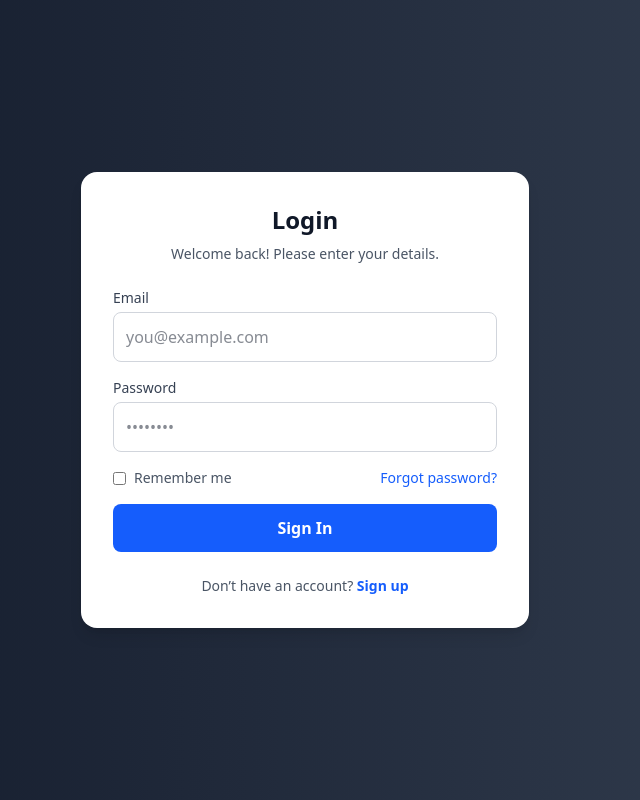
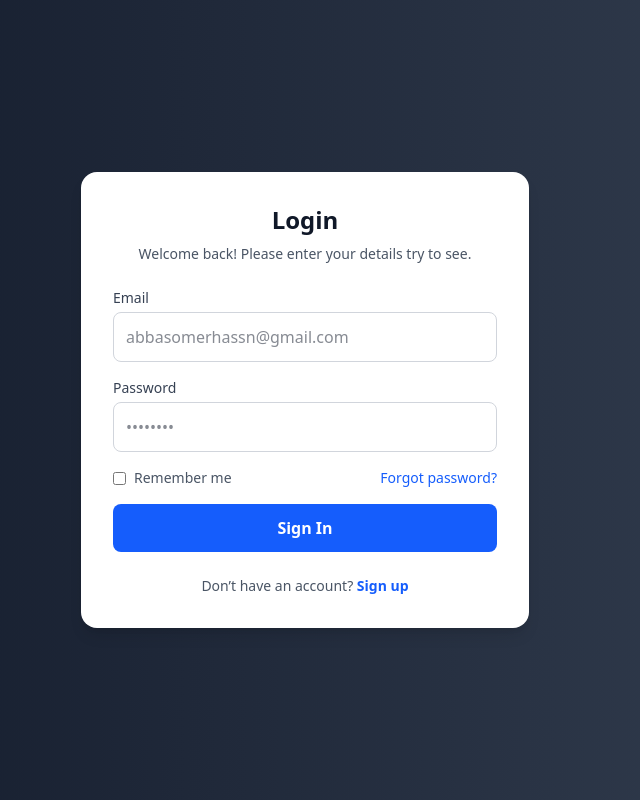
Before and after one commit to Abbaslewa/Login-Using-Next.js, a Next.js app: page / in a window 1280 px wide. Shown: the whole page, without its empty margins (335-975 px from the left). Built offline with nearby package versions, Linux system fonts and the light colour scheme.

Commit message:
updating

```diff
--- a/app/page.tsx
+++ b/app/page.tsx
@@ -9,7 +9,6 @@ export default function LoginPage() {
   const handleSubmit = (e: React.FormEvent) => {
     e.preventDefault();
     console.log({ email, password });
-    // You can add your login API call here
   };
 
   return (
@@ -17,24 +16,24 @@ export default function LoginPage() {
       <div className="w-full max-w-md rounded-2xl bg-white p-8 shadow-lg">
         <h1 className="text-2xl font-bold text-center text-gray-900">Login</h1>
         <p className="mt-2 text-center text-gray-600 text-sm">
-          Welcome back! Please enter your details.
+          Welcome back! Please enter your details try to see.
         </p>
 
         <form onSubmit={handleSubmit} className="mt-6 space-y-4">
-          {/* Email */}
+
           <div>
             <label className="block text-sm font-medium text-gray-700">Email</label>
             <input
               type="email"
               value={email}
               onChange={(e) => setEmail(e.target.value)}
-              placeholder="you@example.com"
+              placeholder="abbasomerhassn@gmail.com"
               className="mt-1 w-full rounded-lg border border-gray-300 p-3 text-gray-900 focus:border-blue-500 focus:ring-2 focus:ring-blue-500"
               required
             />
           </div>
 
-          {/* Password */}
+
           <div>
             <label className="block text-sm font-medium text-gray-700">Password</label>
             <input
@@ -47,7 +46,7 @@ export default function LoginPage() {
             />
           </div>
 
-          {/* Remember Me + Forgot Password */}
+
           <div className="flex items-center justify-between text-sm">
             <label className="flex items-center gap-2">
               <input type="checkbox" className="rounded border-gray-300" />
@@ -58,7 +57,7 @@ export default function LoginPage() {
             </a>
           </div>
 
-          {/* Submit Button */}
+
           <button
             type="submit"
             className="w-full rounded-lg bg-blue-600 p-3 font-semibold text-white hover:bg-blue-700 transition-colors"
--- a/app/users/new/page.tsx
+++ b/app/users/new/page.tsx
@@ -3,6 +3,7 @@ import React from 'react'
 const newUserspage = () => {
   return (
     <div>newUserspage</div>
+
   )
 }
 
```
